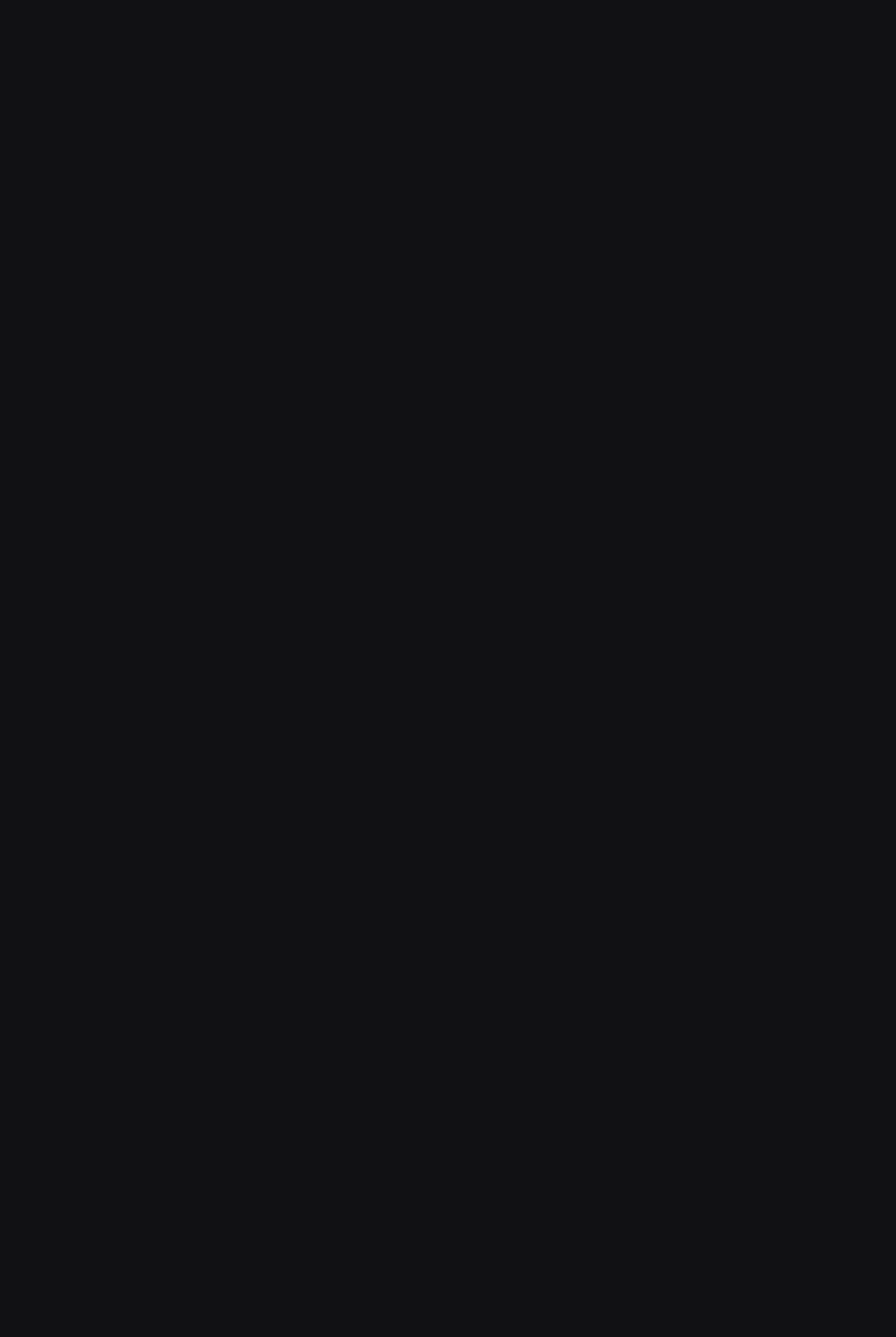
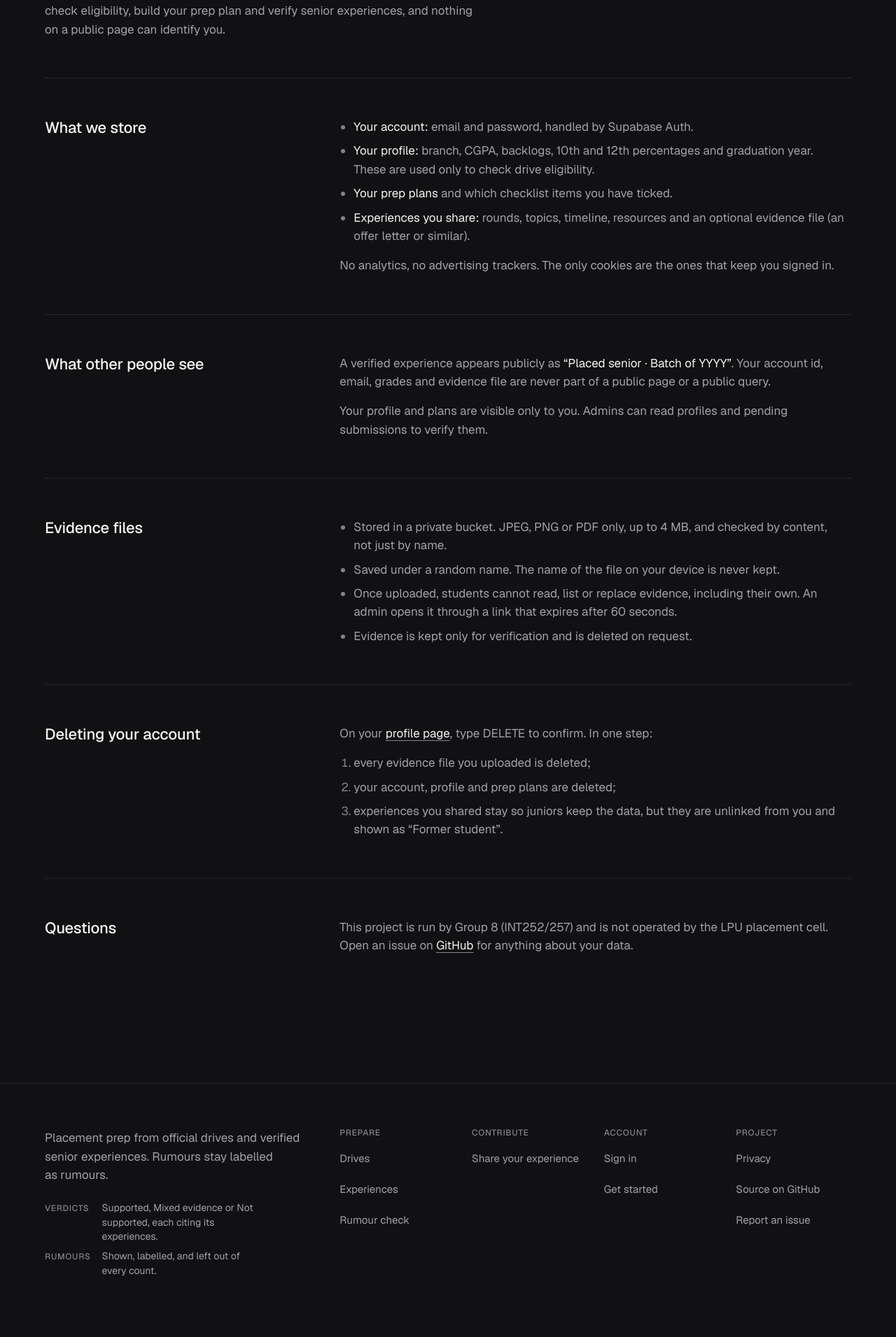
Before and after one commit to latharrr/beyond-the-rumour-mill, a Next.js app: page /privacy in a window 1280 px wide. Before the commit this address had no page. Shown: the part 369-2280 px from the top of the page at 70% size. Before the commit the page ends 800 px from the top, so only its background shows below. Built offline with nearby package versions, Linux system fonts and the light colour scheme; no server answers.

Commit message:
Deepanshu: denser footer and /privacy page
Footer gains a verdict/rumour key and a Project column (Privacy, source,
issues). /privacy explains storage, public visibility, evidence handling
and account deletion, mirroring the README PII notes.

```diff
--- /dev/null
+++ b/app/(public)/privacy/page.tsx
@@ -0,0 +1,113 @@
+import type { Metadata } from "next";
+import Link from "next/link";
+import type { ReactNode } from "react";
+
+export const metadata: Metadata = {
+  title: "Privacy · Beyond the Rumour Mill",
+  description: "What the site stores about you, who can see it, and how to delete it.",
+};
+
+function Section({ id, title, children }: { id: string; title: string; children: ReactNode }) {
+  return (
+    <section aria-labelledby={id} className="grid gap-4 border-t border-line py-10 md:grid-cols-[minmax(0,4fr)_minmax(0,8fr)] md:gap-14 md:py-14">
+      <h2 id={id} className="type-title text-ink">
+        {title}
+      </h2>
+      <div className="flex max-w-[64ch] flex-col gap-4 type-body text-ink-muted">{children}</div>
+    </section>
+  );
+}
+
+const LIST = "flex list-disc flex-col gap-2 pl-5 marker:text-ink-dim";
+
+// Mirrors the README's "Evidence: PII and retention" notes; keep the two in step.
+export default function PrivacyPage() {
+  return (
+    <main className="container-page pt-12 md:pt-20">
+      <header className="pb-10 md:pb-14">
+        <p className="type-label text-ink-dim">Privacy</p>
+        <h1 className="mt-4 max-w-[14ch] type-section text-ink">What we keep, and who sees it</h1>
+        <p className="mt-6 max-w-[56ch] type-body text-pretty text-ink-muted">
+          Beyond the Rumour Mill is a student course project. It stores the least it needs to check eligibility, build your
+          prep plan and verify senior experiences, and nothing on a public page can identify you.
+        </p>
+      </header>
+
+      <Section id="privacy-collect" title="What we store">
+        <ul className={LIST}>
+          <li>
+            <span className="text-ink">Your account:</span> email and password, handled by Supabase Auth.
+          </li>
+          <li>
+            <span className="text-ink">Your profile:</span> branch, CGPA, backlogs, 10th and 12th percentages and graduation
+            year. These are used only to check drive eligibility.
+          </li>
+          <li>
+            <span className="text-ink">Your prep plans</span> and which checklist items you have ticked.
+          </li>
+          <li>
+            <span className="text-ink">Experiences you share:</span> rounds, topics, timeline, resources and an optional
+            evidence file (an offer letter or similar).
+          </li>
+        </ul>
+        <p>No analytics, no advertising trackers. The only cookies are the ones that keep you signed in.</p>
+      </Section>
+
+      <Section id="privacy-public" title="What other people see">
+        <p>
+          A verified experience appears publicly as <span className="text-ink">&ldquo;Placed senior · Batch of YYYY&rdquo;</span>.
+          Your account id, email, grades and evidence file are never part of a public page or a public query.
+        </p>
+        <p>
+          Your profile and plans are visible only to you. Admins can read profiles and pending submissions to
+          verify them.
+        </p>
+      </Section>
+
+      <Section id="privacy-evidence" title="Evidence files">
+        <ul className={LIST}>
+          <li>Stored in a private bucket. JPEG, PNG or PDF only, up to 4 MB, and checked by content, not just by name.</li>
+          <li>Saved under a random name. The name of the file on your device is never kept.</li>
+          <li>
+            Once uploaded, students cannot read, list or replace evidence, including their own. An admin opens it through a
+            link that expires after 60 seconds.
+          </li>
+          <li>Evidence is kept only for verification and is deleted on request.</li>
+        </ul>
+      </Section>
+
+      <Section id="privacy-delete" title="Deleting your account">
+        <p>
+          On your{" "}
+          <Link href="/onboarding" className="text-ink underline underline-offset-4 decoration-ink-dim hover:decoration-ink">
+            profile page
+          </Link>
+          , type DELETE to confirm. In one step:
+        </p>
+        <ol className="flex list-decimal flex-col gap-2 pl-5 marker:text-ink-dim">
+          <li>every evidence file you uploaded is deleted;</li>
+          <li>your account, profile and prep plans are deleted;</li>
+          <li>
+            experiences you shared stay so juniors keep the data, but they are unlinked from you and shown as
+            &ldquo;Former student&rdquo;.
+          </li>
+        </ol>
+      </Section>
+
+      <Section id="privacy-contact" title="Questions">
+        <p>
+          This project is run by Group 8 (INT252/257) and is not operated by the LPU placement cell. Open an issue on{" "}
+          <a
+            href="https://github.com/latharrr/beyond-the-rumour-mill/issues"
+            target="_blank"
+            rel="noreferrer"
+            className="text-ink underline underline-offset-4 decoration-ink-dim hover:decoration-ink"
+          >
+            GitHub<span className="sr-only"> (opens in a new tab)</span>
+          </a>{" "}
+          for anything about your data.
+        </p>
+      </Section>
+    </main>
+  );
+}
--- a/components/footer/SiteFooter.tsx
+++ b/components/footer/SiteFooter.tsx
@@ -3,6 +3,8 @@
 import { Reveal } from "@/components/landing/Reveal";
 import { getSessionUser } from "@/lib/auth";
 import { SEED_DRIVES_ARE_SAMPLE, SEED_EXPERIENCES_ARE_SAMPLE } from "@/lib/sample-data";
+
+const GITHUB = "https://github.com/latharrr/beyond-the-rumour-mill";
 
 const LINK =
   "inline-flex min-h-11 min-w-11 items-center text-[15px] text-ink-muted underline-offset-4 transition-colors duration-200 hover:text-ink hover:underline";
@@ -13,6 +15,17 @@
       <Link href={href} className={LINK}>
         {children}
       </Link>
+    </li>
+  );
+}
+
+function ExternalLink({ href, children }: { href: string; children: ReactNode }) {
+  return (
+    <li>
+      <a href={href} target="_blank" rel="noreferrer" className={LINK}>
+        {children}
+        <span className="sr-only"> (opens in a new tab)</span>
+      </a>
     </li>
   );
 }
@@ -76,11 +89,19 @@
   return (
     <footer className="mt-20 border-t border-line md:mt-32">
       <div className="container-page pt-12 md:pt-16">
-        <div className="grid gap-10 lg:grid-cols-[minmax(0,5fr)_minmax(0,7fr)] lg:gap-14">
-          <p className="max-w-[34ch] type-body text-pretty text-ink-muted">
-            Placement prep from official drives and verified senior experiences. Rumours stay labelled as rumours.
-          </p>
-          <nav aria-label="Footer" className="grid grid-cols-2 gap-x-6 gap-y-8 sm:grid-cols-3">
+        <div className="grid gap-10 lg:grid-cols-[minmax(0,4fr)_minmax(0,8fr)] lg:gap-14">
+          <div className="flex flex-col gap-6">
+            <p className="max-w-[34ch] type-body text-pretty text-ink-muted">
+              Placement prep from official drives and verified senior experiences. Rumours stay labelled as rumours.
+            </p>
+            <dl className="grid max-w-[34ch] grid-cols-[auto_1fr] items-baseline gap-x-4 gap-y-2 type-small">
+              <dt className="type-label text-ink-dim">Verdicts</dt>
+              <dd className="text-ink-muted">Supported, Mixed evidence or Not supported, each citing its experiences.</dd>
+              <dt className="type-label text-ink-dim">Rumours</dt>
+              <dd className="text-ink-muted">Shown, labelled, and left out of every count.</dd>
+            </dl>
+          </div>
+          <nav aria-label="Footer" className="grid grid-cols-2 gap-x-6 gap-y-8 sm:grid-cols-4">
             <Column title="Prepare">
               <FooterLink href="/drives">Drives</FooterLink>
               <FooterLink href="/experiences">Experiences</FooterLink>
@@ -93,6 +114,11 @@
               <Suspense fallback={<AccountLinksFallback />}>
                 <AccountLinks />
               </Suspense>
+            </Column>
+            <Column title="Project">
+              <FooterLink href="/privacy">Privacy</FooterLink>
+              <ExternalLink href={GITHUB}>Source on GitHub</ExternalLink>
+              <ExternalLink href={`${GITHUB}/issues`}>Report an issue</ExternalLink>
             </Column>
           </nav>
         </div>
@@ -115,17 +141,7 @@
         </Reveal>
 
         <div className="mt-8 flex flex-col gap-2 border-t border-line py-6 type-small text-ink-dim md:mt-10 md:flex-row md:justify-between md:gap-10">
-          <p className="flex shrink-0 flex-wrap items-center gap-x-4 gap-y-1">
-            <span>© 2026 Group 8 · INT252/257</span>
-            <a
-              href="https://github.com/latharrr/beyond-the-rumour-mill"
-              target="_blank"
-              rel="noreferrer"
-              className="inline-flex min-h-11 items-center underline-offset-4 hover:text-ink hover:underline md:min-h-0"
-            >
-              Source on GitHub<span className="sr-only"> (opens in a new tab)</span>
-            </a>
-          </p>
+          <p className="shrink-0">© 2026 Group 8 · INT252/257</p>
           <p className="max-w-[72ch] md:text-right">
             A student course project. Not affiliated with or endorsed by the LPU placement cell.{note && ` ${note}`}
           </p>
```
Also changed, not shown: 1 other file (tests, documents, lock files or other folders).
